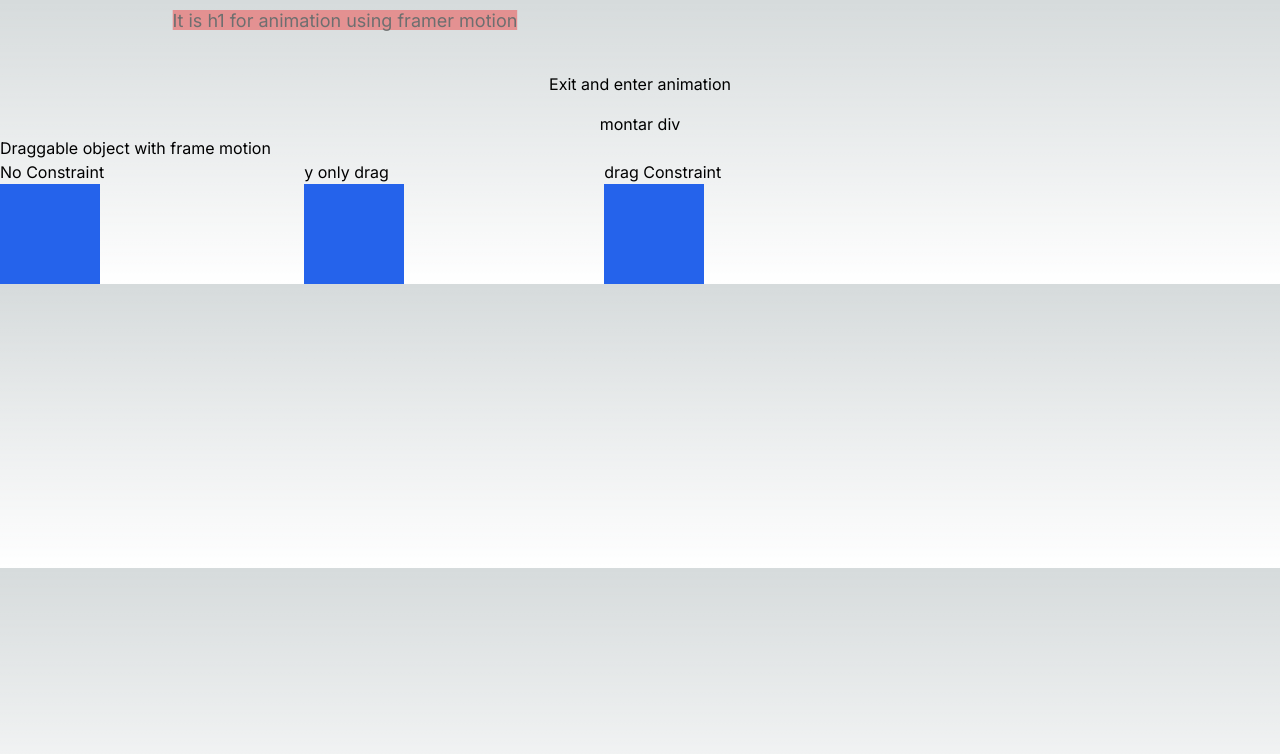
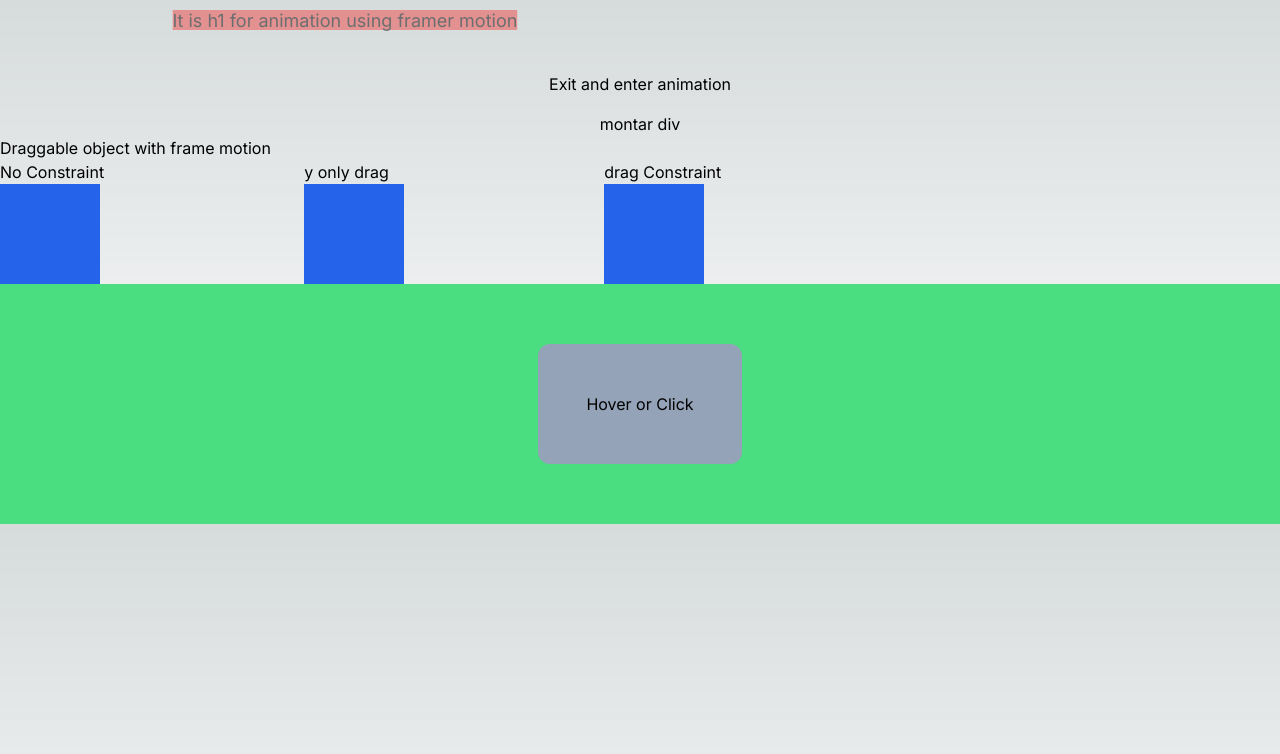
Before and after one commit to eliasfmartins/frame_motion_course, a Next.js app: page / in a window 1280 px wide. Shown: the top 754 px of the page. Built offline with nearby package versions, Linux system fonts and the light colour scheme.

Commit message:
feat: drag itens with frame motion

```diff
--- a/src/app/layout.tsx
+++ b/src/app/layout.tsx
@@ -16,7 +16,9 @@ export default function RootLayout({
 }>) {
   return (
     <html lang="en">
-      <body className={inter.className}>{children}</body>
+      <body className={inter.className}>
+        {children}
+      </body>
     </html>
   );
 }
--- a/src/app/page.tsx
+++ b/src/app/page.tsx
@@ -4,6 +4,7 @@ import { useState } from "react";
 
 export default function Home() {
   const [show, setShow] = useState<boolean>(false);
+  const [showCard, setShowCard] = useState<boolean>(false);
   return (
     <main>
       <motion.h1
@@ -66,6 +67,36 @@ export default function Home() {
           ></motion.div>
         </div>
       </div>
+      <div className="flex items-center justify-center h-[30vh] bg-green-400">
+        <motion.div
+          className="bg-slate-400 p-12 rounded-xl "
+          whileHover={{
+            scale: 1.1,
+          }}
+          transition={{
+            layout: {
+              duration: 2,
+              type: "spring",
+            },
+          }}
+          layout
+          onClick={() => setShowCard((e) => !e)}
+        >
+          <motion.h3>Hover or Click</motion.h3>
+          {showCard && (
+            <motion.p
+              className="w-[600px]"
+              initial={{ opacity: 0 }}
+              animate={{ opacity: 1 }}
+            >
+              Lorem ipsum dolor sit amet consectetur adipisicing elit. Quae rem
+              in voluptatibus, sint atque numquam nemo culpa? Autem officiis
+              architecto libero. Delectus eveniet illum obcaecati tempore
+              suscipit tempora quis at.
+            </motion.p>
+          )}
+        </motion.div>
+      </div>
     </main>
   );
 }
```
